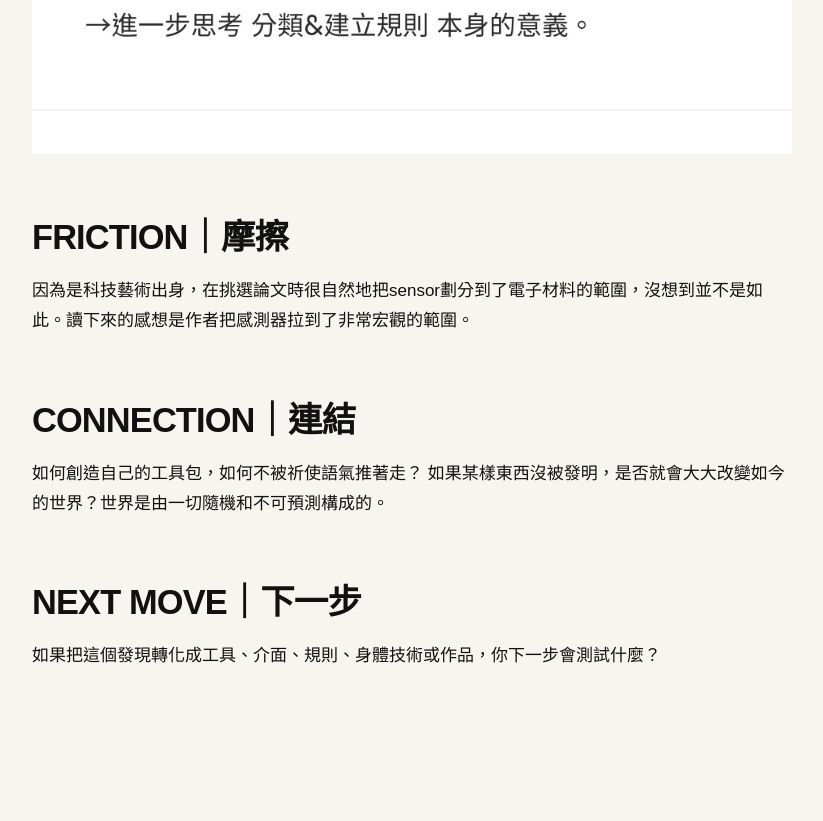
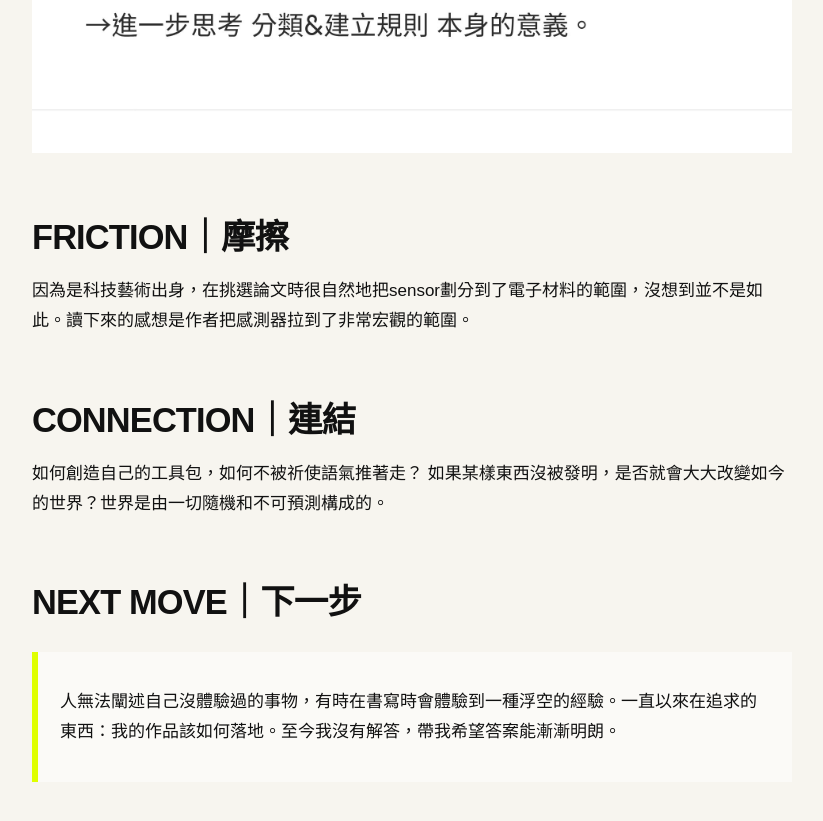
Before and after one commit to irisalco/fieldworkarchive, a Jekyll site: the page built from weeks/week-05.md, in a window 1280 px wide and 900 px high, scrolled down 1788 px. Shown: the top 821 px of the window, without its empty margins (48-871 px from the left). Built offline with Jekyll 4.4.1, drawn with Linux system fonts in a browser that asks for light colours; before the commit the page ends 2566 px from its top, so only the background shows below that; some of the changed text lies outside the part shown.

Commit message:
Update week-05.md

```diff
--- a/weeks/week-05.md
+++ b/weeks/week-05.md
@@ -10,8 +10,7 @@ permalink: /weeks/week-05/
 >
 
 ## TRACE｜痕跡
-
-放入 1–3 張圖片，並為每張圖片寫下具體說明：何時、何地、發生了什麼，以及為什麼留下它。
+本周由我們組進行導讀。設計了一個工作坊：
 ![ppt1]({{ '/assets/images/27.jpg' |relative_url }})
 ![ppt2]({{ '/assets/images/28.jpg' |relative_url }})
 ![ppt3]({{ '/assets/images/29.jpg' |relative_url }})
@@ -27,4 +26,4 @@ permalink: /weeks/week-05/
 
 ## NEXT MOVE｜下一步
 
-如果把這個發現轉化成工具、介面、規則、身體技術或作品，你下一步會測試什麼？
+> 人無法闡述自己沒體驗過的事物，有時在書寫時會體驗到一種浮空的經驗。一直以來在追求的東西：我的作品該如何落地。至今我沒有解答，帶我希望答案能漸漸明朗。
```
